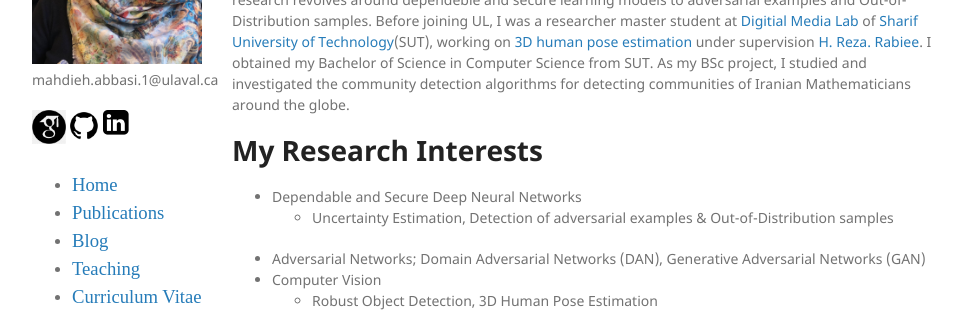
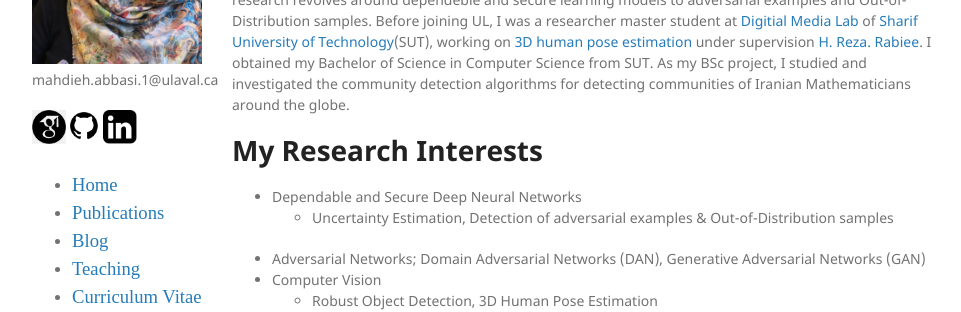
Before and after one commit to mahdaneh/mahdaneh.github.io, a Jekyll site: the page built from index.html, in a window 1280 px wide. Shown: the part 153-465 px from the top of the page, without its empty margins (158-1119 px from the left). Built offline with Jekyll 4.4.1, drawn with Linux system fonts in a browser that asks for light colours.

Commit message:
size of logo

```diff
--- a/_layouts/default.html
+++ b/_layouts/default.html
@@ -31,7 +31,7 @@
 
         <a href="https://scholar.google.ca/citations?user=IIJuvsYAAAAJ&hl=en"><img src="/images/GS.png"  style="float: left; width: 20%; margin-right: 1%; margin-bottom: 0.5em;"></img></a>
         <a href="https://github.com/mahdaneh"><img src="/images/GH.png"  style="float: left; width: 20%; margin-right: 1%; margin-bottom: 0.5em;"></img></a>
-        <a href="https://www.linkedin.com/in/mahdieh-abbasi-2ba84b44/"><img src="/images/LK.png"  style="float: left; width: 15%; margin-right: 1%; margin-bottom: 0.5em;"></img></a>
+        <a href="https://www.linkedin.com/in/mahdieh-abbasi-2ba84b44/"><img src="/images/LK.png"  style="float: left; width: 20%; margin-right: 1%; margin-bottom: 0.5em;"></img></a>
     <p style="clear: both;">
 
         {% endif %}
```
